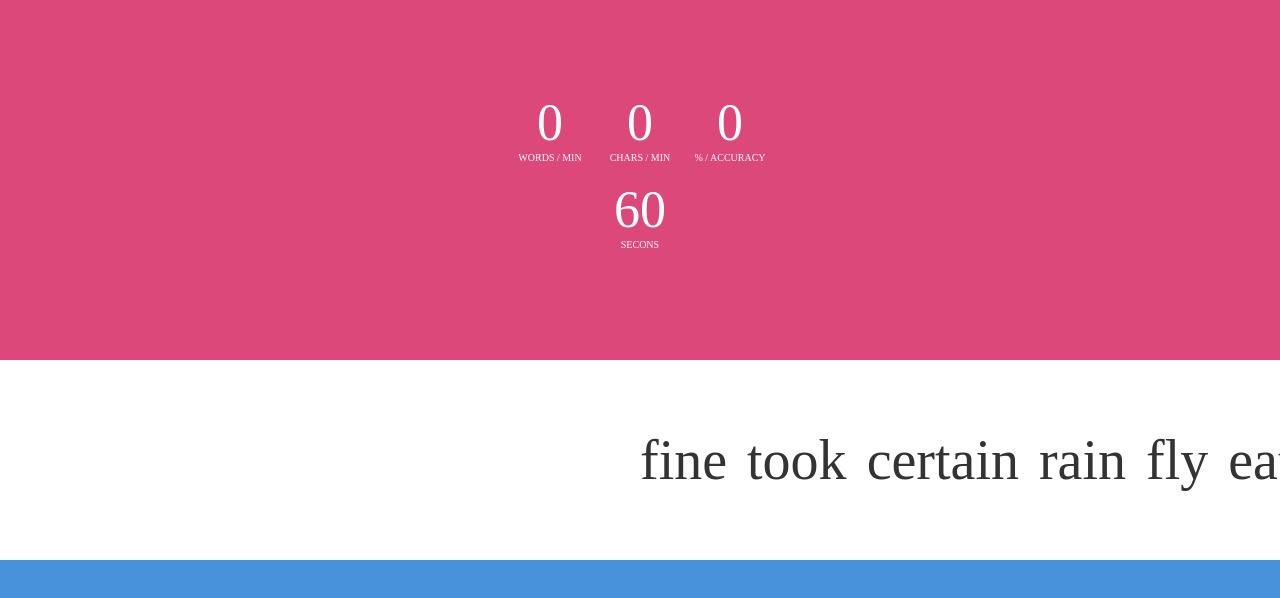
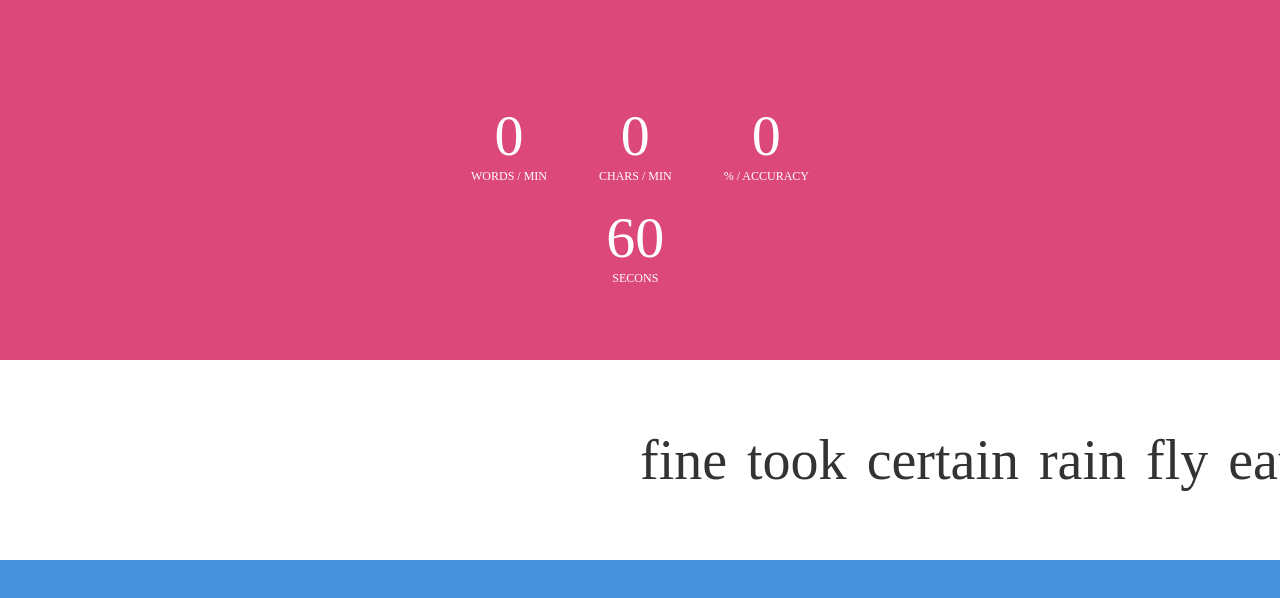
Before and after one commit to thevpaliy/typer, a plain HTML site: page index.html in a window 1280 px wide. Drawn offline with nearby package versions, Linux system fonts and the light colour scheme.

Commit message:
Update CSS a bit

```diff
--- a/css/style.css
+++ b/css/style.css
@@ -1,58 +1,63 @@
+@charset "UTF-8";
+
 html, body {
    height: 100%;
    width: 100%;
    margin: 0;
- }
+}
 
 * {
   box-sizing: border-box;
 }
 
-.metrics-row {
+.metrics-box {
   display: flex;
   justify-content: center;
+  align-items: center;
+  background-color: #DC4879;
+  height: 45%;
+  position: relative;
+  overflow-y: hidden;
   color: white;
 }
 
 .metrics-wrapper {
+  margin-top: 48px;
   display: flex;
-  flex-direction: column;
   justify-content: center;
-  background-color: #DC4879;
-  height: 45%;
-  position: relative;
-  overflow-y: hidden;
+  align-items: baseline;
+  box-sizing: content-box;
 }
 
-.metric-pair {
+.metric-column {
   display: flex;
   justify-content: center;
   flex-direction: column;
-  margin-left: 6px;
-  margin-right: 6px;
 }
 
-.metric-pair > * {
+.metric-column > * {
   text-align: center;
   margin-top: 0;
   text-transform: uppercase;
+  box-sizing: content-box;
+  padding-left: 26px;
+  padding-right: 26px;
 }
 
-.metric-pair h5 {
-  font-size: 10px;
+.metric-title {
+  text-transform: uppercase;
+  font-size: 12px;
   font-weight: lighter;
 }
 
 .metric-value {
   margin: 0;
-  margin-left: 26px;
-  margin-right: 26px;
-  font-size: 52px;
+  font-size: 58px;
   font-weight: lighter;
   flex: 1, 100%;
 }
 
-.test-container {
+.test-box {
   background-color: white;
   height: 200px;
   display: flex;
@@ -61,7 +66,7 @@ html, body {
   flex-direction: row;
 }
 
-.test-container > * {
+.test-box > * {
   width: 100%;
   height: 100%;
 }
--- a/index.html
+++ b/index.html
@@ -6,29 +6,25 @@
     <script src="https://ajax.googleapis.com/ajax/libs/jquery/3.3.1/jquery.min.js"></script>
   </head>
   <body>
-    <div class="metrics-wrapper">
-      <div class="metrics-row">
-        <div class="metric-pair">
+    <div class="metrics-box">
+      <div class="metrics-wrapper">
+        <div class="metric-column">
           <h1 id="wps-metric" class="metric-value">0</h1>
-          <h5 >words / min</h5>
+          <h5 class="metric-title">words / min</h5>
         </div>
-        <div class="metric-pair">
+        <div class="metric-column">
           <h1 id="cps-metric" class="metric-value">0</h1>
-          <h5 >chars / min</h5>
+          <h5 class="metric-title">chars / min</h5>
+          <h1 id="timer" class="metric-value">60</h1>
+          <h5 class="metric-title">secons</h5>
         </div>
-        <div class="metric-pair">
+        <div class="metric-column">
           <h1 id="accuracy-metric" class="metric-value">0</h1>
-          <h5 >% / accuracy</h5>
-        </div>
-      </div>
-      <div class="metrics-row">
-        <div class="metric-pair">
-          <h1 id="timer" class="metric-value">60</h1>
-          <h5>secons</h5>
+          <h5 class="metric-title">% / accuracy</h5>
         </div>
       </div>
     </div>
-    <div class="test-container">
+    <div class="test-box">
       <div id="typed-words" class="words-typed">
         <div id="input-box" contenteditable="true" spellcheck="false"
           autocorrect="off" autocomplete="off">
```
